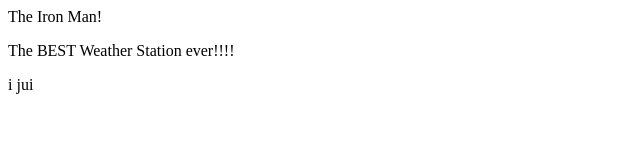
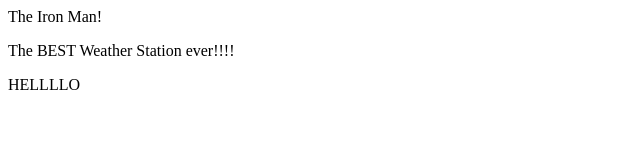
Before and after one commit to MilkyMustache/MilkyMustache.github.io, a plain HTML site: page index.html in a window 1280 px wide. Shown: the full height of the page, 0-640 px from the left. Drawn offline with Linux system fonts and the light colour scheme.

Commit message:
checkerhtml

```diff
--- a/index.html
+++ b/index.html
@@ -3,6 +3,6 @@
   <body>
 	<p>The Iron Man!</p>
 	<p>The BEST Weather Station ever!!!!</p>
+	<p>HELLLLO</p>
   </body>
 </html>
- i jui
```
